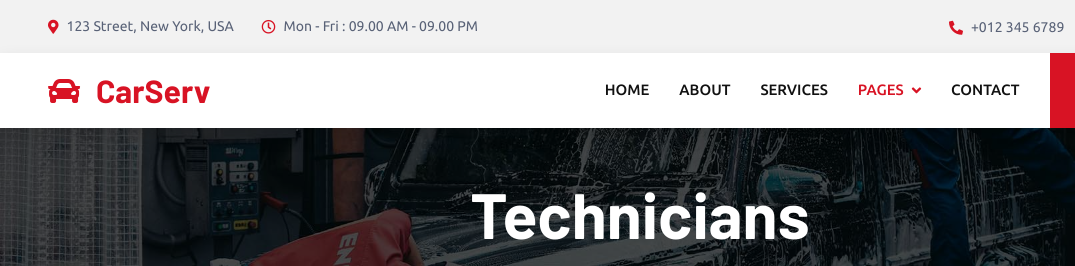
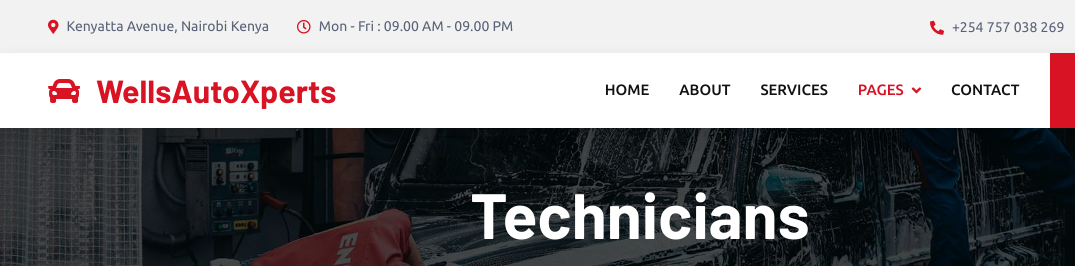
Before and after one commit to Lw-wells/Car_Services, a plain HTML site: page team.html in a window 1280 px wide. Shown: the top 266 px of the page, 0-1075 px from the left. Drawn offline with nearby package versions, Linux system fonts and the light colour scheme.

Commit message:
Car serv change

```diff
--- a/team.html
+++ b/team.html
@@ -48,7 +48,7 @@
             <div class="col-lg-7 px-5 text-start">
                 <div class="h-100 d-inline-flex align-items-center py-3 me-4">
                     <small class="fa fa-map-marker-alt text-primary me-2"></small>
-                    <small>123 Street, New York, USA</small>
+                    <small>Kenyatta Avenue, Nairobi Kenya</small>
                 </div>
                 <div class="h-100 d-inline-flex align-items-center py-3">
                     <small class="far fa-clock text-primary me-2"></small>
@@ -58,7 +58,7 @@
             <div class="col-lg-5 px-5 text-end">
                 <div class="h-100 d-inline-flex align-items-center py-3 me-4">
                     <small class="fa fa-phone-alt text-primary me-2"></small>
-                    <small>+012 345 6789</small>
+                    <small>+254 757 038 269</small>
                 </div>
                 <div class="h-100 d-inline-flex align-items-center">
                     <a class="btn btn-sm-square bg-white text-primary me-1" href=""><i class="fab fa-facebook-f"></i></a>
@@ -75,7 +75,7 @@
     <!-- Navbar Start -->
     <nav class="navbar navbar-expand-lg bg-white navbar-light shadow sticky-top p-0">
         <a href="index.html" class="navbar-brand d-flex align-items-center px-4 px-lg-5">
-            <h2 class="m-0 text-primary"><i class="fa fa-car me-3"></i>CarServ</h2>
+            <h2 class="m-0 text-primary"><i class="fa fa-car me-3"></i>WellsAutoXperts</h2>
         </a>
         <button type="button" class="navbar-toggler me-4" data-bs-toggle="collapse" data-bs-target="#navbarCollapse">
             <span class="navbar-toggler-icon"></span>
```
Also changed, not shown: 404.html (+1 -1 lines), about.html (+1 -1 lines), index.html (+1 -1 lines), testimonial.html (+1 -1 lines).
